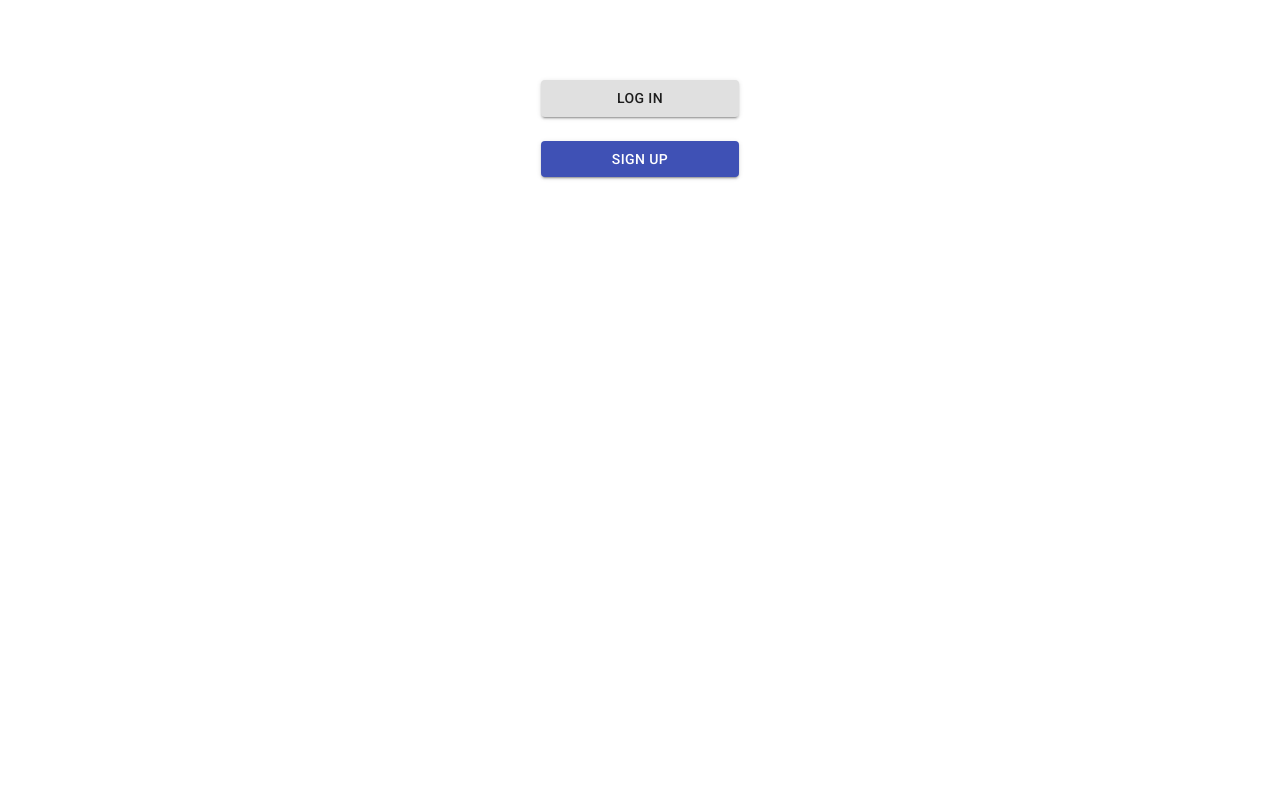
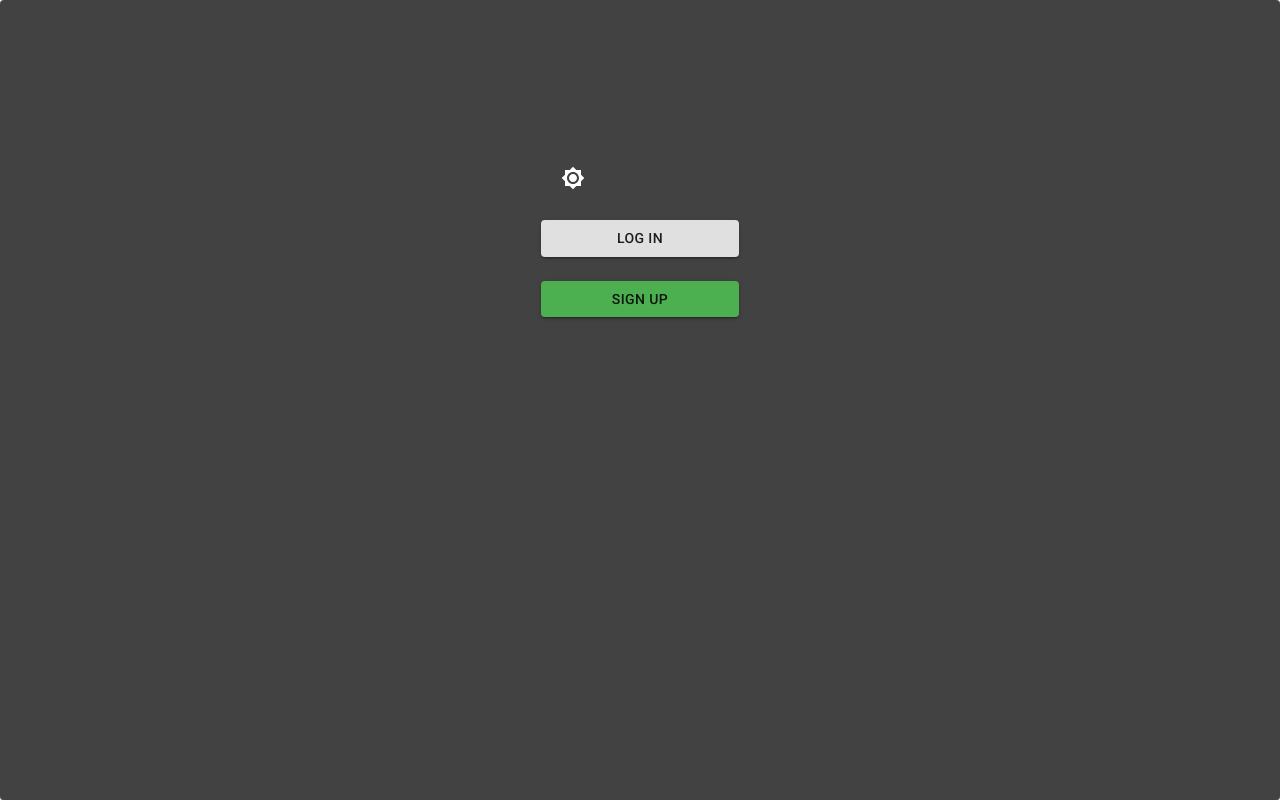
Before and after one commit to MALANKA96/test_signUp, a React (Create React App) app: page / in a window 1280 px wide. Built offline with nearby package versions, Linux system fonts and the light colour scheme.

Commit message:
add nigth theme

```diff
--- a/public/index.html
+++ b/public/index.html
@@ -1,5 +1,5 @@
 <!DOCTYPE html>
-<html lang="en">
+<html lang="en" >
   <head>
     <meta charset="utf-8" />
     <link
--- a/src/App.js
+++ b/src/App.js
@@ -10,11 +10,18 @@ import Grid from "@material-ui/core/Grid";
 import useStyles from "./style/useStyle";
 import Dialog from "@material-ui/core/Dialog";
 
+import Brightness7Icon from "@material-ui/icons/Brightness7";
+import Brightness4Icon from "@material-ui/icons/Brightness4";
+import { createMuiTheme, Paper, ThemeProvider } from "@material-ui/core";
+import { green, indigo } from "@material-ui/core/colors";
+
 const App = () => {
   const [openSignUp, setOpenSignUp] = React.useState(false);
   //hook state opening Dialog Sign up
   const [openLogIn, setOpenLogIn] = React.useState(false);
   //hook state opening Dialog Log in
+  const [nightTheme, setNightTheme] = React.useState(true);
+  //hook state night mode
   const handleClickOpenSignUp = () => {
     setOpenLogIn(false);
     setOpenSignUp(true);
@@ -29,12 +36,41 @@ const App = () => {
     setOpenLogIn(false);
   };
 
+  const handleNightTheme = () => {
+    if (nightTheme === false) {
+      setNightTheme(true);
+    } else {
+      setNightTheme(false);
+    }
+  };
+
+  const myThemeNigth = createMuiTheme({
+    palette: {
+      type: "dark",
+      primary: green,
+    },
+  });
+  const myThemeLigth = createMuiTheme({
+    palette: {
+      primary: indigo,
+    },
+  });
+
   const classes = useStyles();
   // hook accepting properties to be used for "interpolation" in the stylesheet.
   return (
     <Provider store={store}>
-      <Container component="main" maxWidth="xs">
+      <ThemeProvider theme={nightTheme ? myThemeNigth : myThemeLigth}>
+        <Paper className={classes.main}>
+          <Container /* component="main" */ maxWidth="xs">
             <Grid item xs={6} className={classes.buttonsLog}>
+              <Button
+                className={classes.buttonNigthTheme}
+                onClick={handleNightTheme}
+              >
+                {nightTheme && <Brightness7Icon />}
+                {!nightTheme && <Brightness4Icon />}
+              </Button>
               <Button
                 type="button"
                 variant="contained"
@@ -64,6 +100,8 @@ const App = () => {
               handleClickOpenSignUp={handleClickOpenSignUp}
             />
           </Container>
+        </Paper>
+      </ThemeProvider>
     </Provider>
   );
 };
--- a/src/component/LogIn.js
+++ b/src/component/LogIn.js
@@ -35,7 +35,7 @@ const LogInForm = ({ handleSubmit, ...props }) => {
   const classes = useStyles();
   // hook accepting properties to be used for "interpolation" in the stylesheet
   return (
-    <Container component="main" maxWidth="xs">
+    <Container component="main"  maxWidth="xs">
       <CssBaseline />
       <div className={classes.paper}>
         <Typography component="h1" variant="h5">
--- a/src/style/useStyle.js
+++ b/src/style/useStyle.js
@@ -1,6 +1,15 @@
 import { makeStyles } from "@material-ui/core/styles";
 
 const useStyles = makeStyles((theme) => ({
+  main: {
+    display: "flex",
+    /* backgroundColor: ( "yellowgreen" ), */
+    width: "100vw",
+    height: "100vh",
+    margin: "0",
+    maxWidth: "100vw"
+
+  },
   paper: {
     marginTop: theme.spacing(8),
     display: "flex",
@@ -16,13 +25,16 @@ const useStyles = makeStyles((theme) => ({
     marginTop: theme.spacing(10),
     margin: "0 auto",
   },
+  buttonNigthTheme: {
+    marginTop: theme.spacing(10),
+  },
   buttonLogIn: {
+    marginTop: theme.spacing(3),
     width: "100%",
-   /*  marginRigth: theme.spacing(3), */
   },
   buttonSignUp: {
     width: "100%",
-   marginTop: theme.spacing(3),
+    marginTop: theme.spacing(3),
   },
   submit: {
     margin: theme.spacing(3, 0, 2),
@@ -45,5 +57,4 @@ const useStyles = makeStyles((theme) => ({
   },
 }));
 
-
 export default useStyles;
```
Lines whose indentation alone changed are shown as unchanged.
